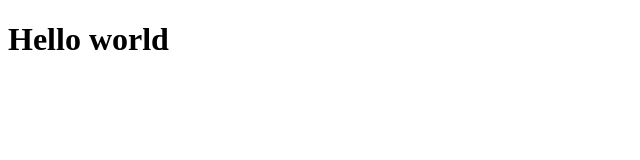
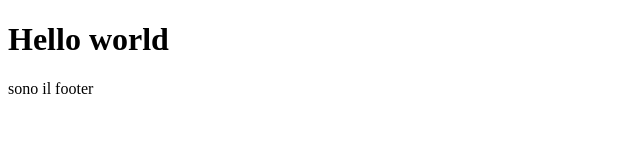
Before and after one commit to MarcoMechini/Prova-merge, a plain HTML site: page index.html in a window 1280 px wide. Shown: the whole page, without its empty margins (0-640 px from the left). Drawn offline with Linux system fonts and the light colour scheme.

Commit message:
add footer

```diff
--- a/index.html
+++ b/index.html
@@ -8,5 +8,9 @@
 <body>
     <h1>Hello world</h1>
 
+    <footer>
+        <p>sono il footer</p>
+    </footer>
+
 </body>
 </html>
```
